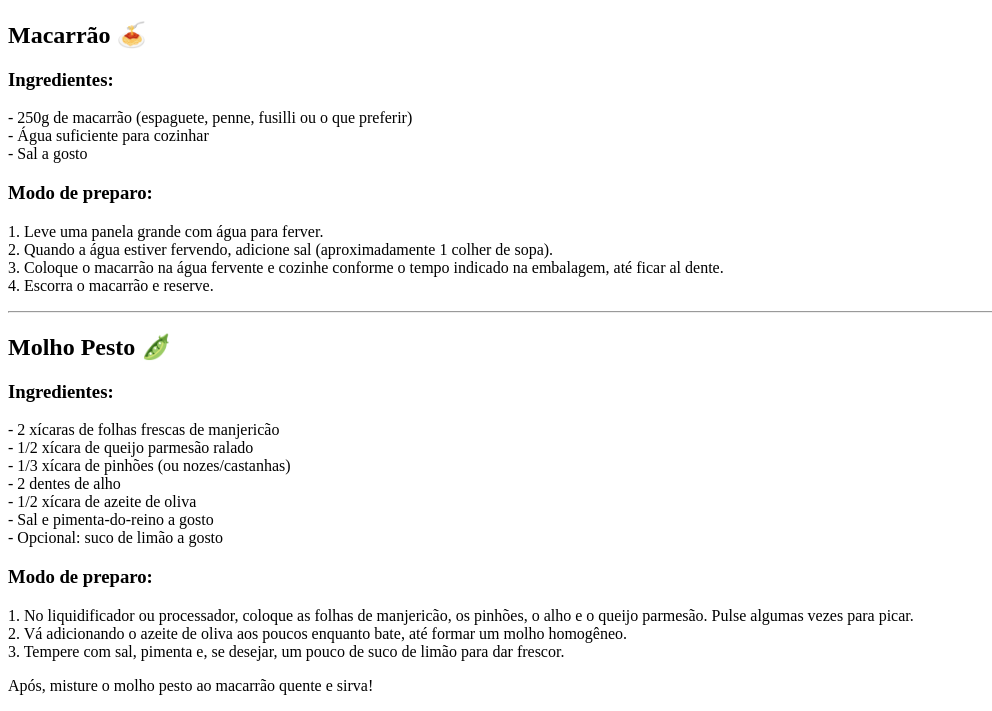
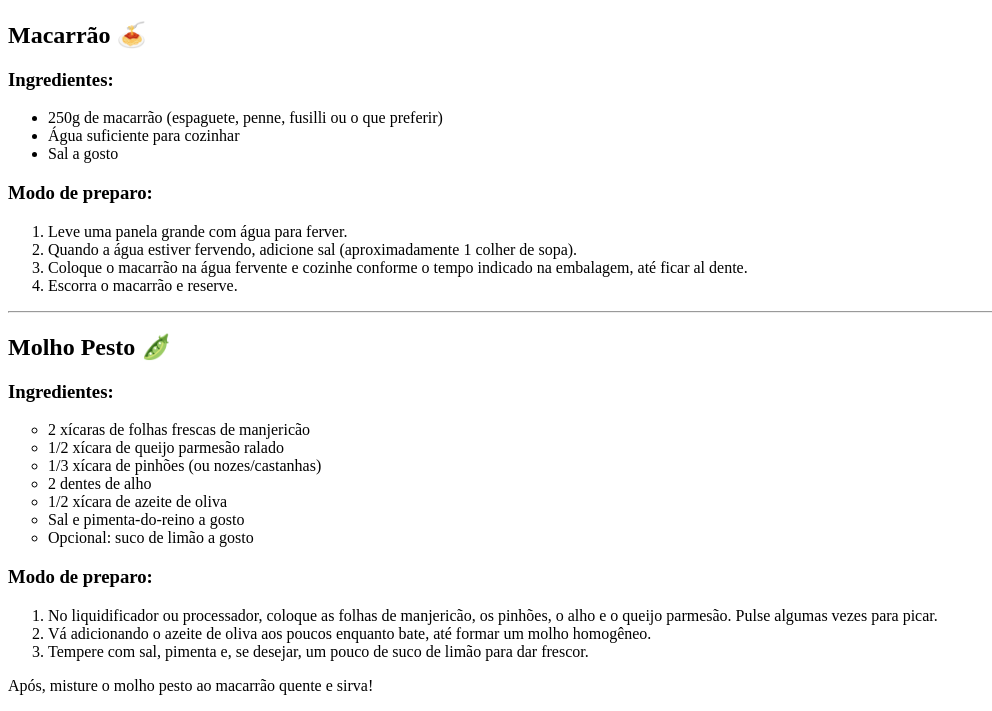
Before and after one commit to robertocarlosfemboy/Desenvolvimento-web-2, a plain HTML site: page exercicio5.html in a window 1280 px wide. Shown: the part 527-1238 px from the top of the page, without its empty margins (0-992 px from the left). Drawn offline with Linux system fonts and the light colour scheme.

Commit message:
Add files via upload

```diff
--- a/exercicio5.html
+++ b/exercicio5.html
@@ -17,28 +17,30 @@
         <p></p>
         <h2>Macarrão &#x1F35D</h2>
         <h3>Ingredientes:</h3>
-        <p> - 250g de macarrão (espaguete, penne, fusilli ou o que preferir) <br>
-             - Água suficiente para cozinhar <br>
-             - Sal a gosto</p>
+        <p><ul><li>250g de macarrão (espaguete, penne, fusilli ou o que preferir)</li>
+               <li>Água suficiente para cozinhar</li>
+               <li>Sal a gosto</li></ul></p>
         <h3>Modo de preparo:</h3>
-        <p> 1. Leve uma panela grande com água para ferver. <br>
-             2. Quando a água estiver fervendo, adicione sal (aproximadamente 1 colher de sopa). <br>
-             3. Coloque o macarrão na água fervente e cozinhe conforme o tempo indicado na embalagem, até ficar al dente. <br>
-             4. Escorra o macarrão e reserve.</p>
+        <p><ol type="1" start="1">
+               <li>Leve uma panela grande com água para ferver.</li>
+               <li>Quando a água estiver fervendo, adicione sal (aproximadamente 1 colher de sopa).</li>
+               <li>Coloque o macarrão na água fervente e cozinhe conforme o tempo indicado na embalagem, até ficar al dente.</li>
+               <li>Escorra o macarrão e reserve.</li></ol></p>
         <hr>
         <h2>Molho Pesto &#x1FADB</h2>
         <h3>Ingredientes:</h3>
-        <p> - 2 xícaras de folhas frescas de manjericão <br>
-             - 1/2 xícara de queijo parmesão ralado <br>
-             - 1/3 xícara de pinhões (ou nozes/castanhas) <br>
-             - 2 dentes de alho <br>
-             - 1/2 xícara de azeite de oliva <br>
-             - Sal e pimenta-do-reino a gosto <br>
-             - Opcional: suco de limão a gosto</p>
+        <p><ul type="circle" ><li>2 xícaras de folhas frescas de manjericão</li>
+               <li>1/2 xícara de queijo parmesão ralado</li>
+               <li>1/3 xícara de pinhões (ou nozes/castanhas)</li>
+               <li>2 dentes de alho</li>
+               <li>1/2 xícara de azeite de oliva</li>
+               <li>Sal e pimenta-do-reino a gosto</li>
+               <li>Opcional: suco de limão a gosto</li></ul></p>
         <h3>Modo de preparo:</h3>
-        <p> 1. No liquidificador ou processador, coloque as folhas de manjericão, os pinhões, o alho e o queijo parmesão. Pulse algumas vezes para picar. <br>
-             2. Vá adicionando o azeite de oliva aos poucos enquanto bate, até formar um molho homogêneo. <br>
-             3. Tempere com sal, pimenta e, se desejar, um pouco de suco de limão para dar frescor.</p>
+        <p><ol type="1" start="1">
+               <li>No liquidificador ou processador, coloque as folhas de manjericão, os pinhões, o alho e o queijo parmesão. Pulse algumas vezes para picar.</li>
+               <li>Vá adicionando o azeite de oliva aos poucos enquanto bate, até formar um molho homogêneo.</li>
+               <li>Tempere com sal, pimenta e, se desejar, um pouco de suco de limão para dar frescor.</li></ol></p>
         <p>Após, misture o molho pesto ao macarrão quente e sirva!</p>
     </body>
 </html>
```
